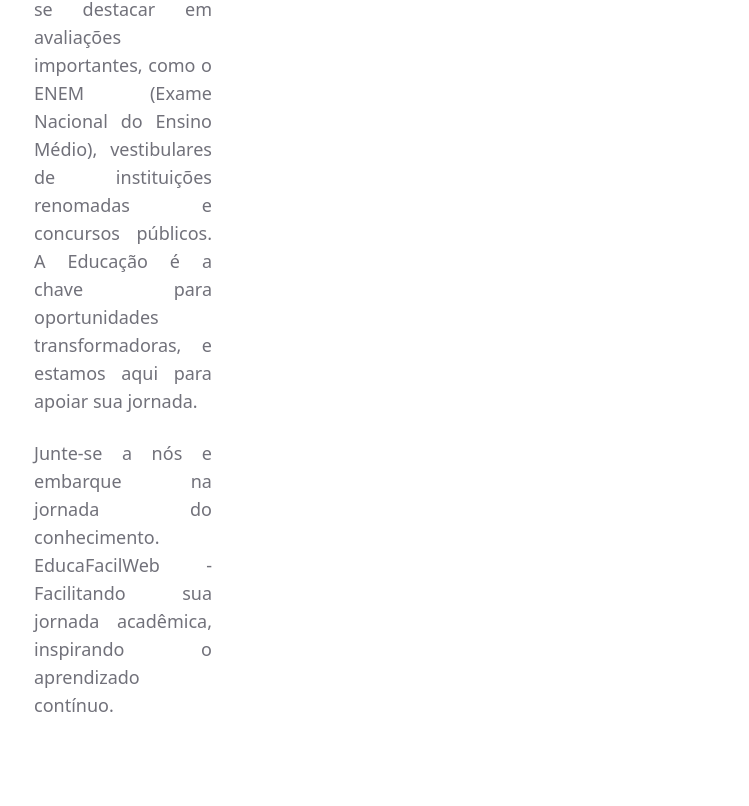
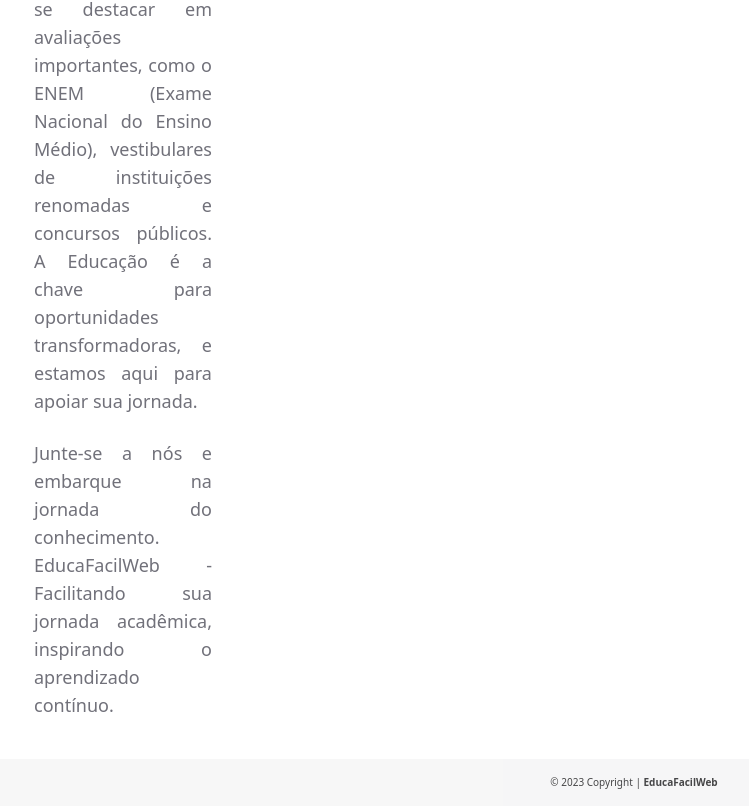
Before and after one commit to pedroeuzebioo/educafacilweb, a Next.js app: page / in a window 1280 px wide. Shown: the part 1143-1949 px from the top of the page, without its empty margins (6-755 px from the left). Before the commit the page ends 1902 px from the top, so only its background shows below. Built offline with nearby package versions, Linux system fonts and the light colour scheme.

Commit message:
feat: add footer component

```diff
--- a/src/app/layout.tsx
+++ b/src/app/layout.tsx
@@ -5,6 +5,7 @@
 
 import { cn } from "@/lib/utils";
 import Header from "@/components/header";
+import Footer from "@/components/footer";
 
 export const fontSans = FontSans({
   subsets: ["latin"],
@@ -26,7 +27,7 @@
     <html lang="en">
       <body
         className={cn(
-          "min-h-screen bg-background font-sans antialiased",
+          "flex min-h-screen flex-col bg-background font-sans antialiased",
           fontSans.variable,
         )}
       >
@@ -38,6 +39,7 @@
         >
           <Header />
           {children}
+          <Footer />
         </ThemeProvider>
       </body>
     </html>
--- a/src/app/page.tsx
+++ b/src/app/page.tsx
@@ -2,7 +2,7 @@
 
 export default function Home() {
   return (
-    <main>
+    <main className="flex-1">
       <section className="max-w-96 flex w-full flex-col gap-4 p-10 md:flex-row">
         <div>
           <h2 className="mb-4 text-2xl font-bold">
--- /dev/null
+++ b/src/components/footer.tsx
@@ -0,0 +1,9 @@
+const Footer = () => {
+  return (
+    <footer className="bg-accent px-8 py-4 text-center text-[0.625rem] opacity-75">
+      © 2023 Copyright | <span className="font-semibold">EducaFacilWeb</span>
+    </footer>
+  );
+};
+
+export default Footer;
```
